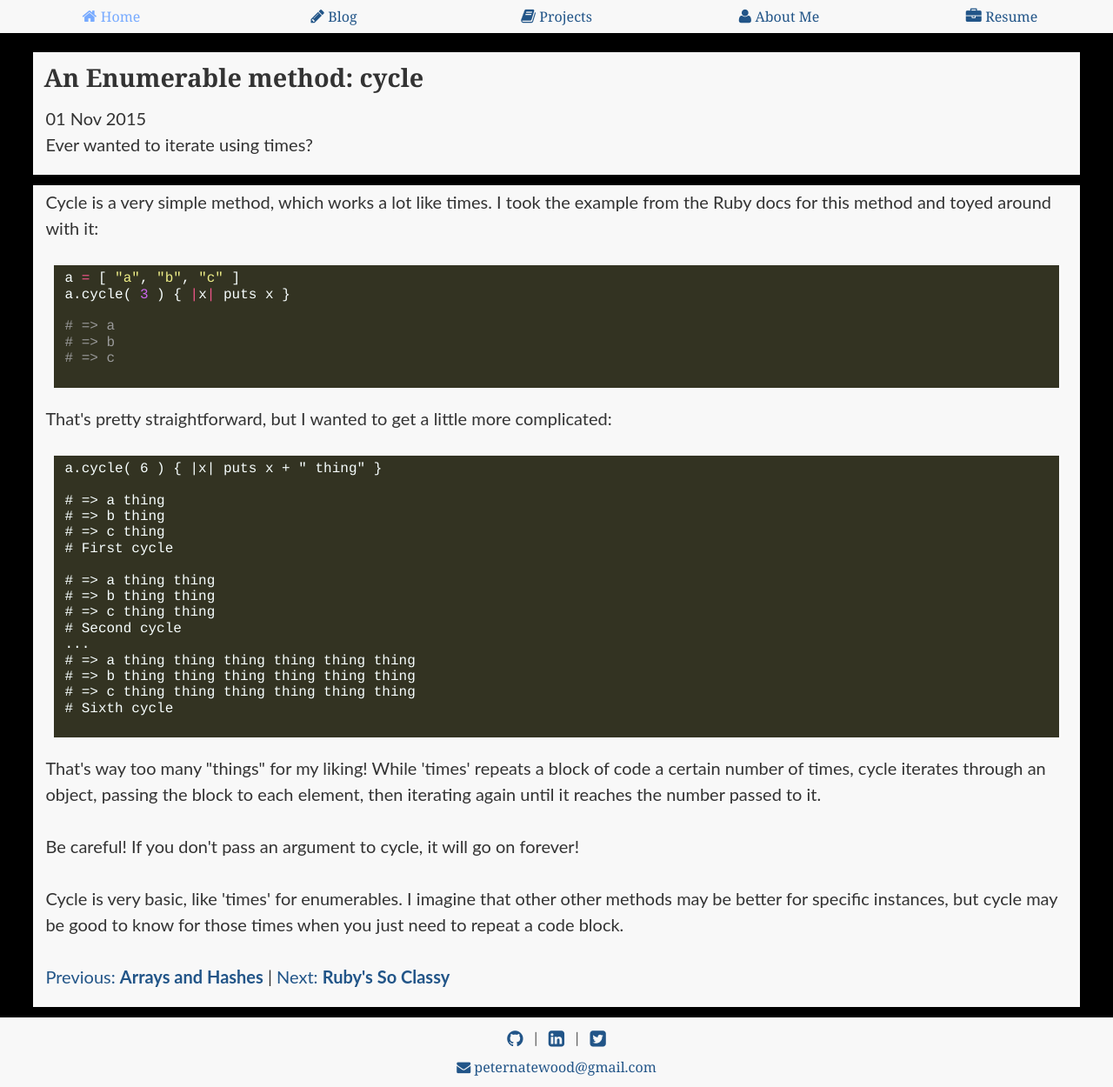
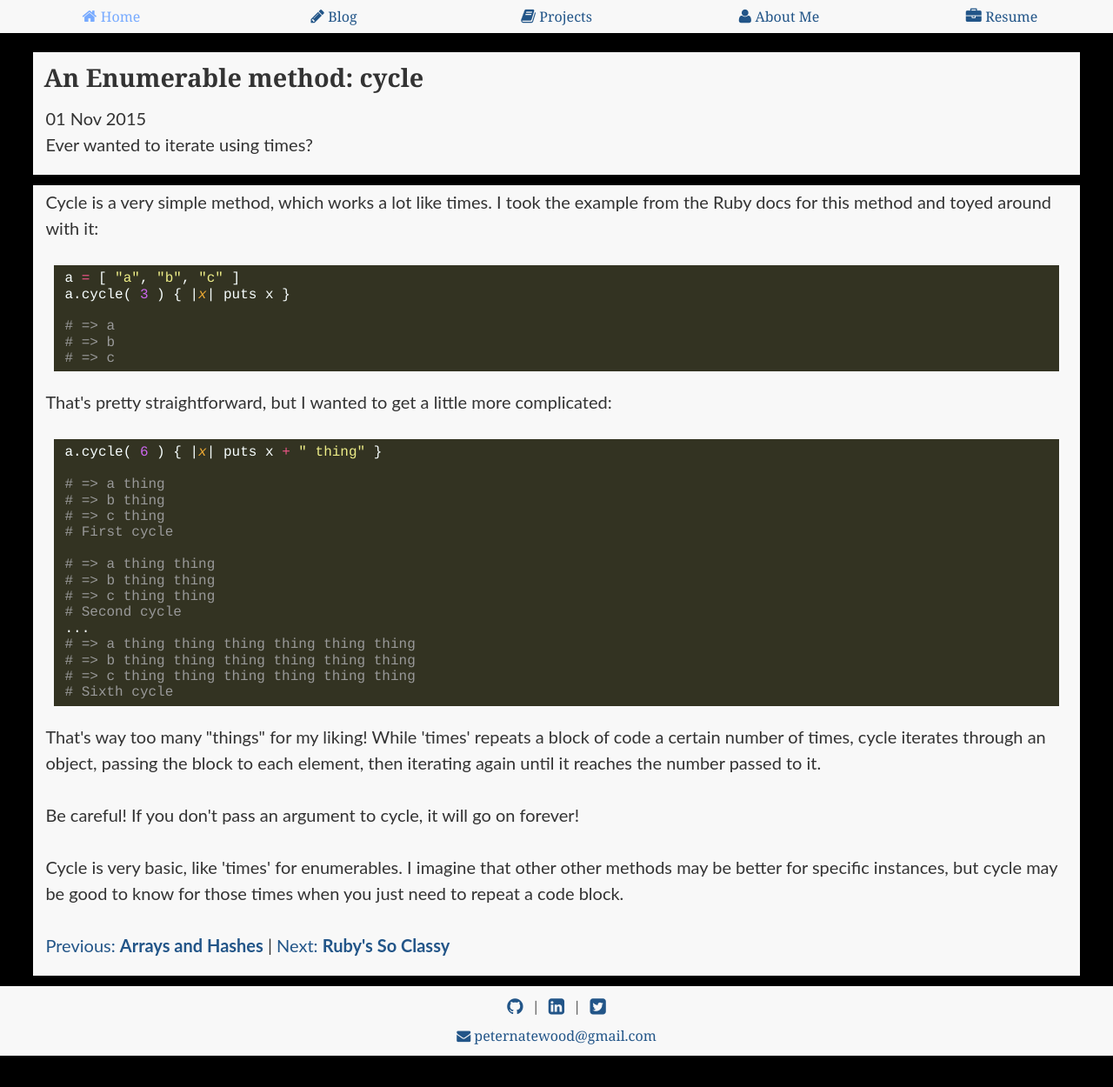
Before and after one commit to peternatewood/RoyTuesday.github.io, a Jekyll site: the page built from _posts/2015-11-01-enumerable-methods.html, in a window 1280 px wide and 1250 px high. Shown: the whole window at 87% size. Built offline with Jekyll 4.4.1, drawn with Linux system fonts in a browser that asks for light colours; some of the changed lines change nothing that is shown.

Commit message:
Improve ruby and c highlighting

```diff
--- a/_posts/2015-11-01-enumerable-methods.html
+++ b/_posts/2015-11-01-enumerable-methods.html
@@ -18,18 +18,18 @@ description: Ever wanted to iterate using times?
   <p class="article-body">
     Cycle is a very simple method, which works a lot like times. I took the example from the Ruby docs for this method and toyed around with it:
   </p>
-  <pre class="code-ruby">
+<pre class="code-ruby">
 a = [ "a", "b", "c" ]
 a.cycle( 3 ) { |x| puts x }
 
 # => a
 # => b
 # => c
-  </pre>
+</pre>
   <p class="article-body">
     That's pretty straightforward, but I wanted to get a little more complicated:
   </p>
-  <pre>
+<pre class="code-ruby">
 a.cycle( 6 ) { |x| puts x + " thing" }
 
 # => a thing
@@ -46,7 +46,7 @@ a.cycle( 6 ) { |x| puts x + " thing" }
 # => b thing thing thing thing thing thing
 # => c thing thing thing thing thing thing
 # Sixth cycle
-  </pre>
+</pre>
   <p class="article-body">
     That's way too many "things" for my liking! While 'times' repeats a block of code a certain number of times, cycle iterates through an object, passing the block to each element, then iterating again until it reaches the number passed to it.<br/><br/>
 
--- a/scripts/code-highlighter.js
+++ b/scripts/code-highlighter.js
@@ -1,4 +1,5 @@
 const CODE_RED = '#E58';
+const CODE_ORANGE = '#EA3';
 const CODE_YELLOW = '#EE8';
 const CODE_GREEN = '#AE4';
 const CODE_BLUE = '#6CE';
@@ -111,6 +112,10 @@ function highlightCCode(original) {
                 highlighted.push(word + '<span style="color: ' + CODE_YELLOW + ';">' + line.slice(l, l += 3) + '</span>');
                 word = '';
               }
+              else if (/ ?(if|else) ?/.test(word)) {
+                highlighted.push('<span style="color: ' + CODE_RED + ';">' + word + '</span>');
+                word = '';
+              }
             }
           }
           word += line[l];
@@ -136,12 +141,22 @@ function highlightRubyCode(match) {
   else if (/('.+'|".+")/.test(match)) {
     replaced[1] = CODE_YELLOW;
   }
-  else if (/[!<>+\-*\/=]|[\&\|]{1,2}|if|new|else|elsif|case|break|switch|do|end|default|return/.test(match)) {
+  else if (/\|[\w]+\|/.test(match)) {
+    replaced[1] = CODE_ORANGE + ';font-style:italic';
+    replaced[3] = match.slice(1, match.length - 1);
+    replaced.unshift('|');
+    replaced.push('|');
+  }
+  else if (/[!<>+\-*\/=]|[\&\|]{1,2}|if|new|else|elsif|while|case|break|switch|do|end|default|return/.test(match)) {
     replaced[1] = CODE_RED;
   }
-  else if (match.slice(0, 3) === 'def') {
+  else if (match.trim().slice(0, 3) === 'def') {
     replaced[1] = CODE_RED;
-    replaced[3] = 'def</span> <span style="color:' + CODE_GREEN + ';">' + match.replace('def ', '');
+    replaced[3] = match.replace('def ', 'def</span> <span style="color:' + CODE_GREEN + ';">');
+  }
+  else if (match.trim().slice(0, 5) === 'class') {
+    replaced[1] = CODE_RED;
+    replaced[3] = match.replace('class ', 'class</span> <span style="color:' + CODE_GREEN + ';">');
   }
 
   return replaced.join('');
@@ -160,7 +175,7 @@ function highlightJSCode(match) {
   else if (/('.+'|".+")/.test(match)) {
     replaced[1] = CODE_YELLOW;
   }
-  else if (/[!<>+\-*\/=]|[\&\|]{1,2}|if|new|else|case|break|switch|default|return/.test(match)) {
+  else if (/[!<>+\-*\/=]|[\&\|]{1,2}|if|new|else|while|case|break|switch|default|return/.test(match)) {
     replaced[1] = CODE_RED;
   }
   else if (match.slice(0, 8) === 'function') {
@@ -293,8 +308,8 @@ function highlightHTMLCode(original) {
 }
 
 ready(function() {
-  const RUBY_REGEX = /(\#.+(\r|\n|\r\n)|(\d+\.\d+|\d+|[!<>+\-*\/=]|[\&\|]{1,2})|(\b| )(if|new|else|elsif|case|break|switch|do|end|default|return|def [a-z][\w]+)(\b| )|'[^']+'|"[^"]+")/g;
-  const JS_REGEX = /(\/\/.+(\r|\n|\r\n)|(\d+\.\d+|\d+|[!<>+\-*\/=]|[\&\|]{1,2})|(\b| )(if|new|else|case|break|switch|default|return|var|document|window|undefined|null|NaN|Array|Boolean|Date|Error|EvalError|Function|Map|Math|Number|Object|Promise|Proxy|RangeError|ReferenceError|RegExp|Set|String|SyntaxError|TypeError|URIError|WeakMap|([A-Z][\w]+(?=\.))|(?=\.)[a-z][\w]+(?=\()|(function )?[a-z][\w]+(?=\())(\b| )|'[^']+'|"[^"]+")/g;
+  const RUBY_REGEX = /(\#.+(\r|\n|\r\n)|\|[\w]+\||(\d+\.\d+|\d+|[!<>+\-*\/=]| [\&\|]{1,2} )|(\b| )(if|new|else|elsif|while|case|break|switch|do|end|default|return|def [a-z][\w]+\??|class [A-Z][\w]+)(\b| )|'[^']+'|"[^"]+")/g;
+  const JS_REGEX = /(\/\/.+(\r|\n|\r\n)|(\d+\.\d+|\d+|[!<>+\-*\/=]|[\&\|]{1,2})|(\b| )(if|new|else|while|case|break|switch|default|return|var|document|window|undefined|null|NaN|Array|Boolean|Date|Error|EvalError|Function|Map|Math|Number|Object|Promise|Proxy|RangeError|ReferenceError|RegExp|Set|String|SyntaxError|TypeError|URIError|WeakMap|([A-Z][\w]+(?=\.))|(?=\.)[a-z][\w]+(?=\()|(function )?[a-z][\w]+(?=\())(\b| )|'[^']+'|"[^"]+")/g;
 
   var preTags = document.getElementsByTagName('pre');
   var preTagsLength = preTags.length;
```
